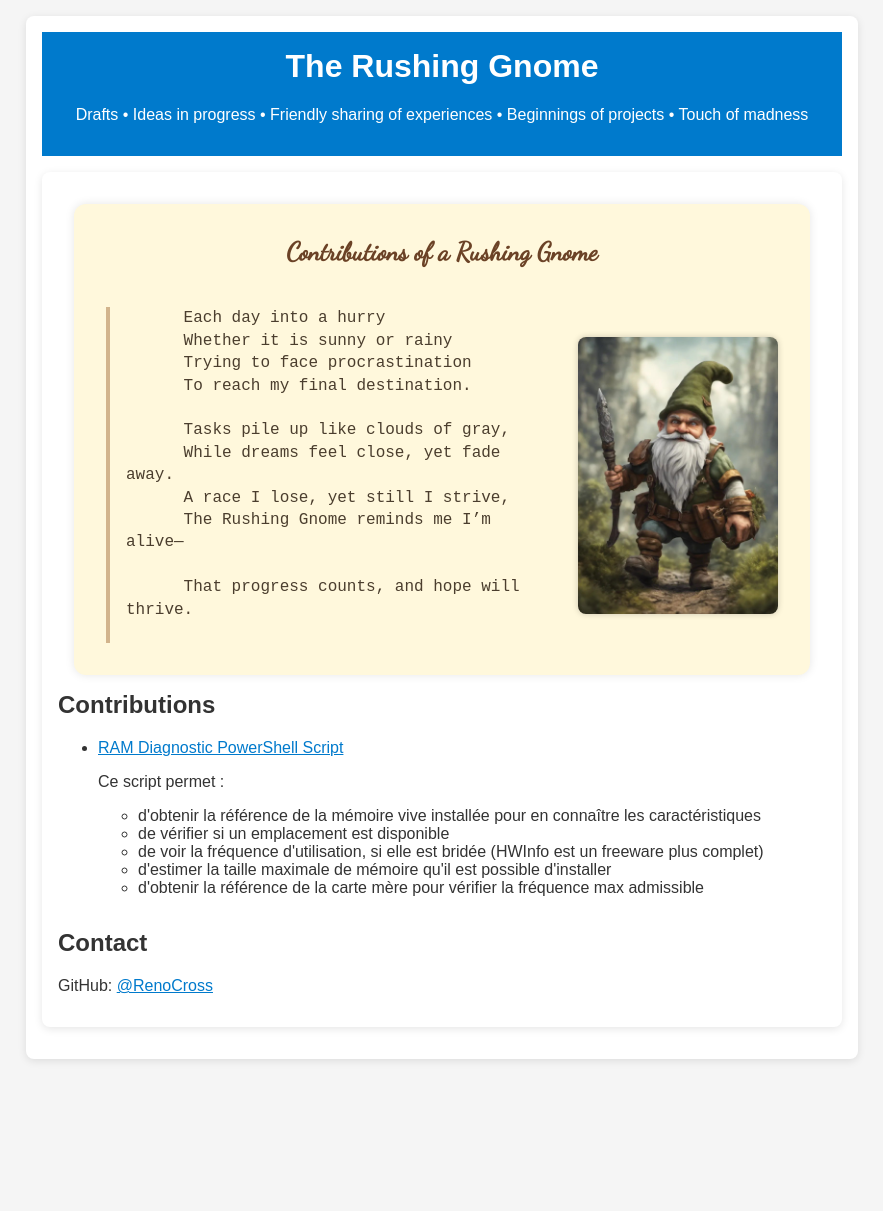
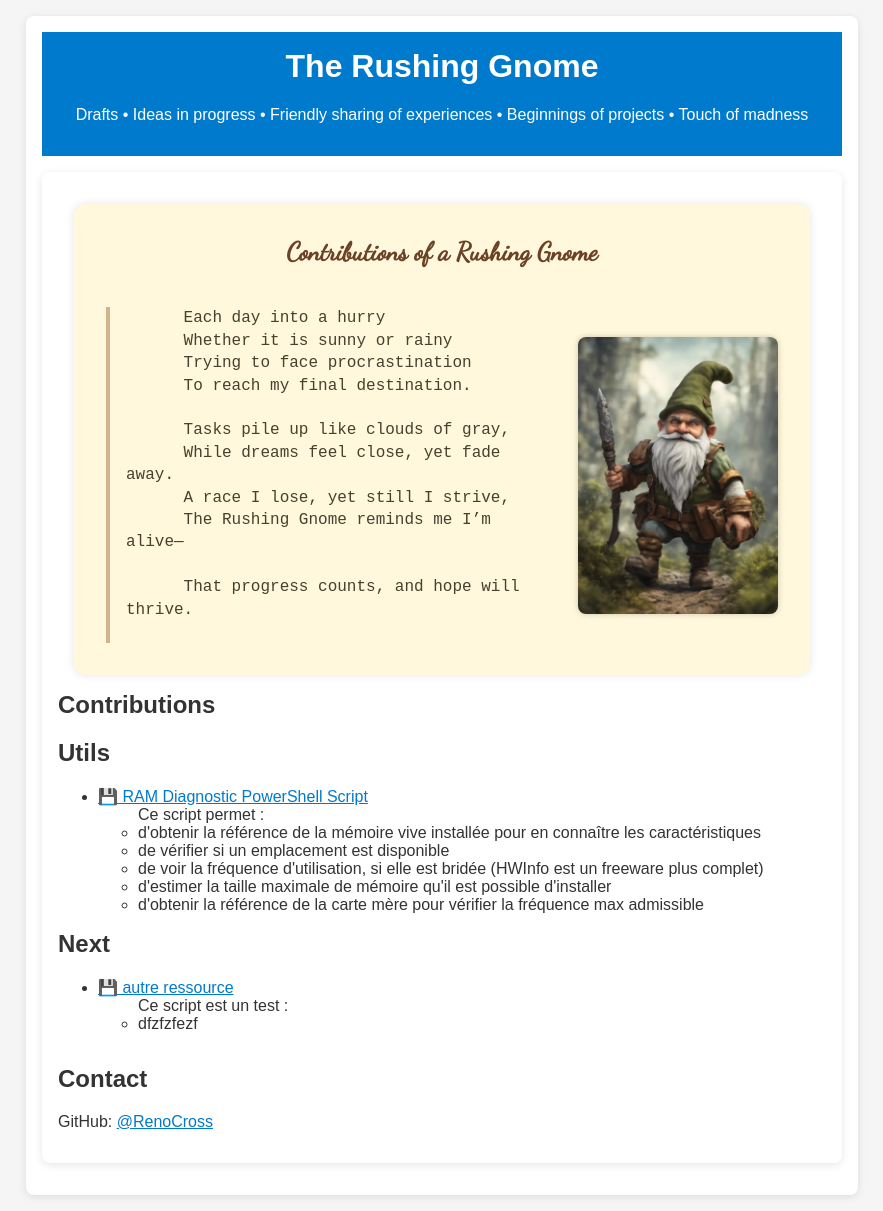
Before and after one commit to RenoCross/the-rushing-gnome, a Jekyll site: the page built from index.html, in a window 1280 px wide. Shown: the whole page, without its empty margins (198-1081 px from the left). Built offline with Jekyll 4.4.1, drawn with Linux system fonts in a browser that asks for light colours; before the commit the page ends 1075 px from its top, so only the background shows below that.

Commit message:
Update index.html

```diff
--- a/index.html
+++ b/index.html
@@ -29,20 +29,41 @@ title: ""
   </section>
 
   <section id="contrib">
-    <h2>Contributions</h2>
-    <ul>
-      <li><a href="https://renocross.github.io/the-rushing-gnome/scripts/ram_diagnostic.ps1">RAM Diagnostic PowerShell Script</a>
-        <p>Ce script permet :
+    <h1>Contributions</h1>
+    <h2 class="collapsible">Utils</h2>
+    <div class="contrib-content">
+      <ul class="contrib-list">
+        <li>
+          <a href="https://renocross.github.io/the-rushing-gnome/scripts/ram_diagnostic.ps1">
+            💾 RAM Diagnostic PowerShell Script
+          </a>
           <ul>
+            Ce script permet :
             <li>d'obtenir la référence de la mémoire vive installée pour en connaître les caractéristiques</li>
             <li>de vérifier si un emplacement est disponible</li>
             <li>de voir la fréquence d'utilisation, si elle est bridée (HWInfo est un freeware plus complet)</li>
             <li>d'estimer la taille maximale de mémoire qu'il est possible d'installer</li>
             <li>d'obtenir la référence de la carte mère pour vérifier la fréquence max admissible</li>
           </ul>
-        </p>
-      </li>
-    </ul>
+        </li>
+      </ul>
+    </div>
+
+    <h2 class="collapsible">Next</h2>
+    <div class="contrib-content">
+      <ul class="contrib-list">
+        <li>
+          <a href="https://renocross.github.io/the-rushing-gnome/scripts/ram_diagnostic.ps1">
+            💾 autre ressource
+          </a>
+          <ul>
+            Ce script est un test :
+            <li>dfzfzfezf</li>
+          </ul>
+        </li>
+      </ul>
+    </div>
+
   </section>
 
   <section>
```
